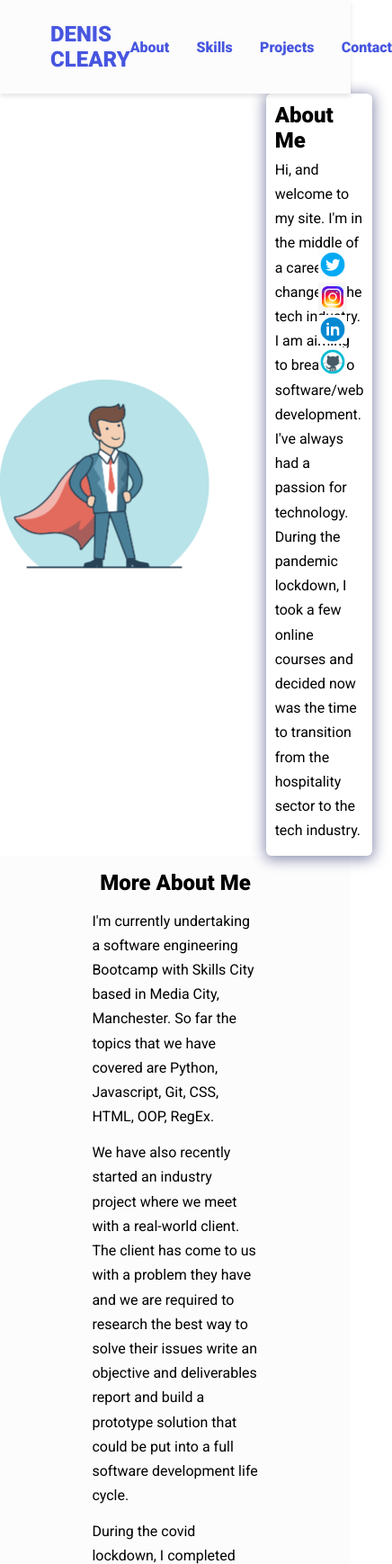
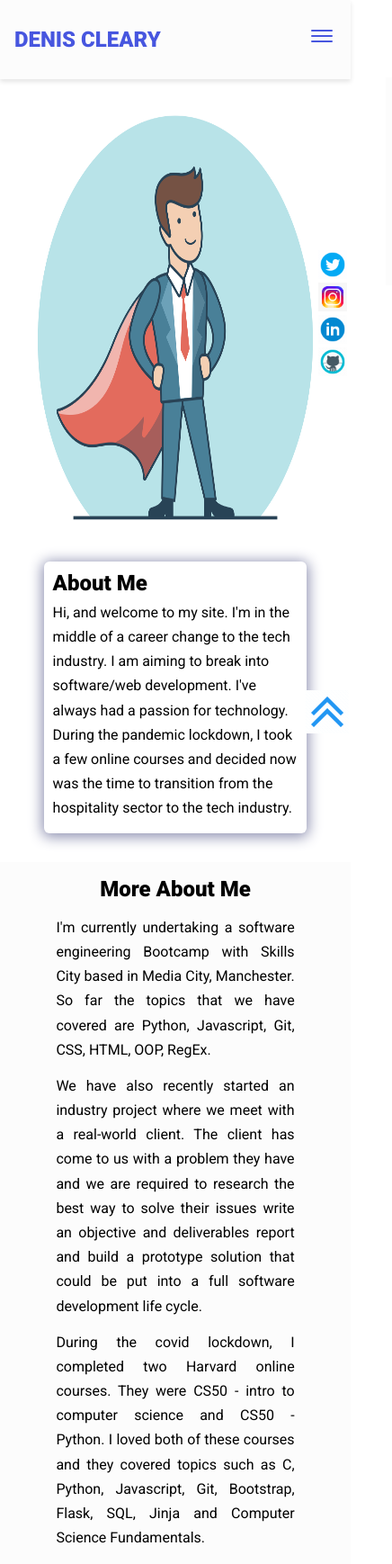
Before and after one commit to DenBeef/portfolio, a plain HTML site: page index.html in a window 390 px wide. Shown: the top 1738 px of the page at 90% size, 436 px wide, since content can reach past the window. Drawn offline with nearby package versions, Linux system fonts and the light colour scheme.

Commit message:
just needs projects and customizing

```diff
--- a/assets/css/styles.css
+++ b/assets/css/styles.css
@@ -6,6 +6,7 @@
     --bold-font: 900;
     --bolder-font: 900;
     --bg-color: #fcfcfc;
+    --bg-colora: #fcfcfccc;
     --primary-color: #4756df;
     --secondary-color: #ff7235;
     --primary-shadow: #8b8eaf;
@@ -284,9 +285,117 @@ nav ul li {
     height: 2rem;
   }
 
+  .scroll-up {
+    position: fixed;
+    right: 0.5%;
+    bottom: 3%;
+    cursor: pointer;
+  }
+
+  .up-arrow {
+    width: 3rem;
+    height: 3rem;
+  }
+
   footer {
     background-color: var(--bg-color);
     padding: 1.25rem;
     text-align: center;
     margin: 2rem 0 0;
   }
+
+  @media screen and (max-width: 720px) {
+    /*changes reflects on screen with a width of 720px and below*/
+    nav {
+        padding: 1.5rem 1rem;
+      }
+
+    nav ul {
+    position: fixed;
+    background-color: var(--bg-colora);
+    flex-direction: column;
+    top: 86px;
+    left: 20%;
+    width: 60%;
+    text-align: center;
+    transform: translateX(150%);
+    transition: transform 0.5s ease-in;
+    }
+
+    nav ul li {
+    margin: 8px;
+    }
+
+    .burger-menu {
+        display: block;
+      }
+
+    nav ul.show {
+    transform: translateX(0);
+    }
+
+    .hero {
+    margin-top: -2rem;
+    flex-direction: column;
+    gap: 0;
+    }
+
+    .hero img {
+        height: 30rem;
+        width: 30rem;
+    }
+
+    .bio {
+    margin-top: -2rem;
+    width: 20.5rem;
+    }
+
+    .more-about {
+        margin-top: 2rem;
+        padding: 1rem 3.5rem;
+    }
+
+    .more-about h2 {
+    text-align: center;
+    }
+
+    .more-about p {
+    text-align: justify;
+    }
+
+    .icon {
+        width: 7.875rem;
+        height: 7.25rem;
+    }
+
+    .projects-container {
+        flex-direction: column;
+    }
+
+    .project-container {
+    width: 20.875rem;
+    }
+
+    .contact-form-container {
+        max-width: 23.75rem;
+    }
+  }
+
+  @media screen and (max-width: 420px) {
+    .hero img {
+      height: 37.5rem;
+      width: 23rem;
+    }
+
+    .bio {
+      width: 18.3rem;
+    }
+
+    .project-container {
+      width: 17.875rem;
+    }
+
+    .contact-form-container {
+      max-width: 17.75rem;
+    }
+  }
--- a/assets/js/app.js
+++ b/assets/js/app.js
@@ -1,4 +1,5 @@
 
+// Add animation to skills icons
 function mouseOver(elem) {
     var e = elem.id;
     if (e == "css-icon" || e == "html-icon" || e == "js-icon" || e == "ps-icon" || e == "py-icon" || e == "git-icon") {
@@ -8,3 +9,36 @@ function mouseOver(elem) {
         }, 1000);
     }
   }
+
+
+// Scroll to the top of the page
+const scrollUp = document.querySelector("#scroll-up");
+
+scrollUp.addEventListener("click", ()=> {
+    window.scrollTo({
+        top: 0,
+        left: 0,
+        behavior: "smooth",
+    });
+});
+
+// Nav hamburgerburger selections
+
+const burger = document.querySelector("#burger-menu");
+const ul = document.querySelector("nav ul");
+const nav = document.querySelector("nav");
+
+burger.addEventListener("click", () => {
+    ul.classList.toggle("show");
+  });
+
+// Close hamburger menu when a link is clicked
+
+// Select nav links
+const navLink = document.querySelectorAll(".nav-link");
+
+navLink.forEach((link) =>
+  link.addEventListener("click", () => {
+    ul.classList.remove("show");
+  })
+);
--- a/index.html
+++ b/index.html
@@ -273,14 +273,20 @@
       </a>
     </div>
 
-      <footer>
-        <p class="copy">
-          Built with &#x2661; by
-          <a href="https://twitter.com/koladechris" target="_blank"
-            >Denis Cleary</a
-          >
-        </p>
-      </footer>
+    <i class="scroll-up" id="scroll-up">
+      <img
+        src="assets/icons/icons8-double-up.gif"
+        class="socicon up-arrow"
+        alt="scroll-up"
+      />
+    </i>
+
+
+    <footer>
+      <p class="copy">
+        Built with &#x2661; by Denis Cleary
+      </p>
+    </footer>
 
     <!-- Website scripts -->
     <script src="assets/js/app.js"></script>
```
Also changed, not shown: assets/icons/icons8-double-up.gif (added).
